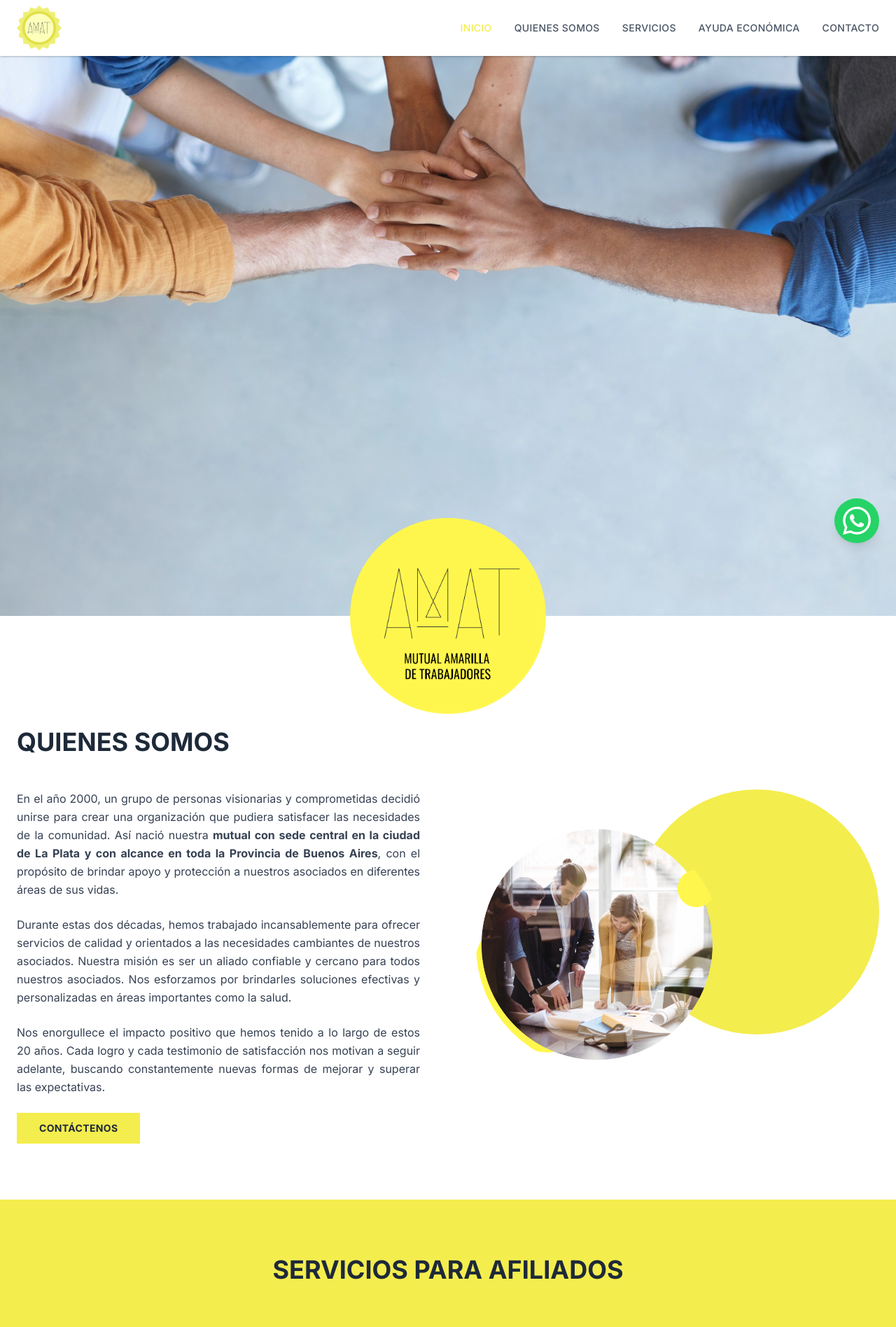
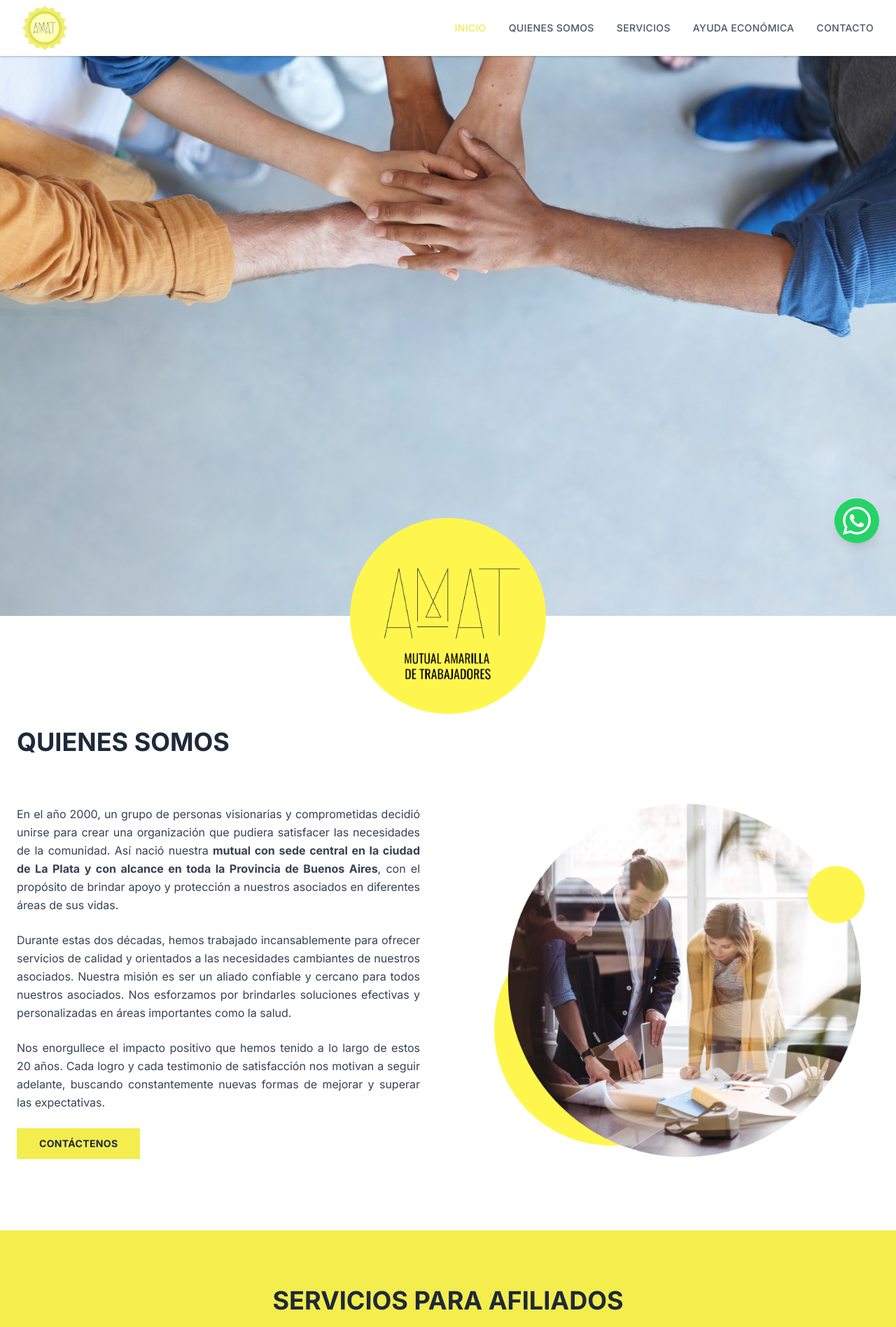
Before and after one commit to blassmm/mutualamarilla, a Next.js app: page / in a window 1280 px wide. Shown: the top 1896 px of the page at 70% size. Built offline with nearby package versions, Linux system fonts and the light colour scheme.

Commit message:
mejora de imagen en seccion quienes somos

```diff
--- a/components/aboutUs.tsx
+++ b/components/aboutUs.tsx
@@ -9,7 +9,7 @@ export default function AboutUs() {
         <div className="mx-auto max-w-7xl">
           <h2 className="mb-12 text-4xl font-bold text-gray-800">QUIENES SOMOS</h2>
 
-          <div className="grid gap-12 lg:grid-cols-2 lg:gap-20">
+          <div className="grid gap-12 lg:grid-cols-2 lg:gap-20 items-center">
             <div className="space-y-6 text-justify text-gray-700 leading-relaxed">
               <p>
                 En el año 2000, un grupo de personas visionarias y comprometidas decidió unirse para crear una
@@ -41,12 +41,9 @@ export default function AboutUs() {
               </Link>
             </div>
 
-            <div className="relative">
-              <div className="relative h-[400px] w-full">
-                <div className="absolute right-0 top-0 h-[350px] w-[350px] rounded-full bg-[#F4ED4E]" />
-                <div className="absolute left-0 top-12 h-[350px] w-[350px] overflow-hidden rounded-full">
-                  <Image src="/images/aboutUsImg.png" alt="Equipo trabajando" fill className="object-cover" />
-                </div>
+            <div className="relative flex justify-end">
+              <div className="relative h-[550px] w-[550px]">
+                <Image src="/images/aboutUsImg.png" alt="Equipo trabajando" fill className="object-contain" />
               </div>
             </div>
           </div>
--- a/components/header.tsx
+++ b/components/header.tsx
@@ -13,7 +13,8 @@ export function Header() {
 
   return (
     <header className="fixed top-0 left-0 right-0 z-50 bg-white shadow-sm">
-      <div className="mx-auto flex h-20 max-w-7xl items-center justify-between px-6">
+      <div className="mx-8 flex h-20 items-center justify-between ">
+        <div>
         <Link href="/" className="flex items-center">
           <div className="relative h-16 w-16">
             <Image
@@ -25,7 +26,8 @@ export function Header() {
             />
           </div>
         </Link>
-
+        </div>
+        <div>
         <nav className="flex items-center gap-8">
           <Link
             href="/"
@@ -68,6 +70,7 @@ export function Header() {
             Contacto
           </Link>
         </nav>
+        </div>
       </div>
     </header>
   )
```
